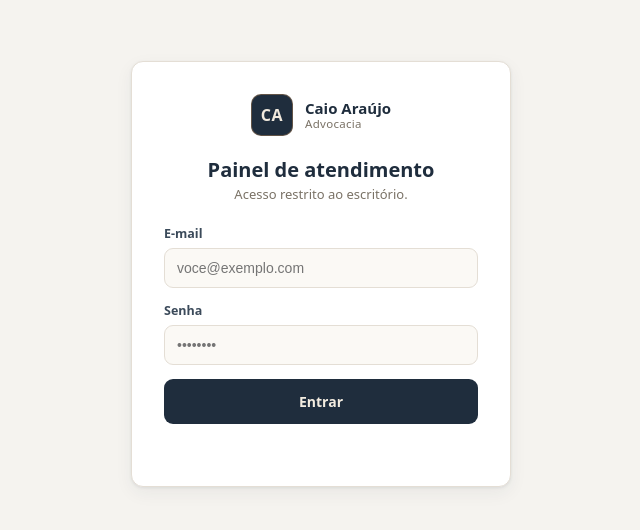
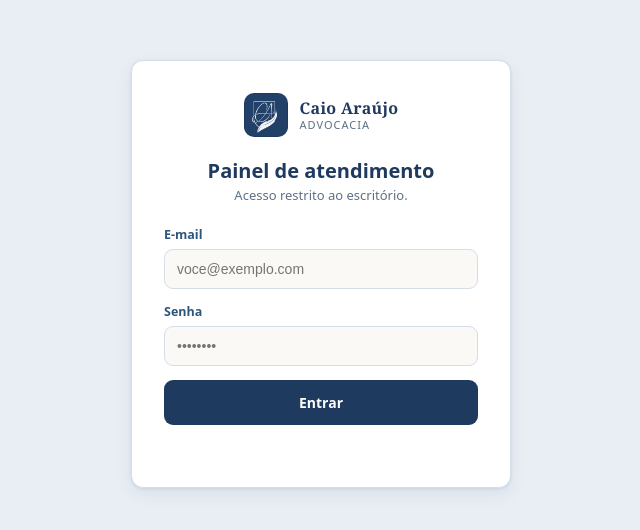
Before and after one commit to caioaugusto323-max/crm-caio-painel, a plain HTML site: page index.html in a window 1280 px wide. Shown: the part 126-656 px from the top of the page, without its empty margins (319-959 px from the left). Drawn offline with nearby package versions, Linux system fonts and the light colour scheme.

Commit message:
Painel na identidade oficial do Caio: cartela azul-marinho + logo real no header
Cores do brand guide (#1F3A5F/#2E567D/#5B7FA6/#E9EEF4), logo monograma embutido, nome em serifada, dark mode reharmonizado.

Co-Authored-By: Claude Opus 4.8 <noreply@anthropic.com>

```diff
--- a/index.html
+++ b/index.html
@@ -4,7 +4,7 @@
   <meta charset="utf-8" />
   <meta name="viewport" content="width=device-width, initial-scale=1" />
   <title>CRM · Caio Araújo — Advocacia</title>
-  <link rel="stylesheet" href="styles.css?v=7" />
+  <link rel="stylesheet" href="styles.css?v=8" />
 </head>
 <body>
 
--- a/styles.css
+++ b/styles.css
@@ -1,15 +1,16 @@
 :root {
-  --ink: #1f2d3d;        /* petróleo-navio: sério, confiável */
-  --ink-soft: #3b4a5a;
-  --accent: #a67c52;     /* bronze/sépia: calor sóbrio */
-  --accent-dark: #8a6440;
-  --bg: #f5f3ef;         /* off-white quente */
+  /* Identidade oficial Caio Araújo (brand guide) */
+  --ink: #1F3A5F;        /* azul-marinho: cor-assinatura */
+  --ink-soft: #2E567D;   /* azul médio: apoio */
+  --accent: #5B7FA6;     /* azul suave: interface / links */
+  --accent-dark: #3A5A80;
+  --bg: #E9EEF4;         /* off-white perolado */
   --panel: #ffffff;
-  --line: #e4ded5;
-  --muted: #7a7266;
+  --line: #D4DEE8;
+  --muted: #5E7085;      /* cinza-névoa legível */
   --danger: #b4452f;
   --ok: #3f7d58;
-  --shadow: 0 1px 3px rgba(31,45,61,.08), 0 6px 18px rgba(31,45,61,.06);
+  --shadow: 0 1px 3px rgba(31,58,95,.10), 0 6px 18px rgba(31,58,95,.07);
   --radius: 12px;
   font-family: system-ui, -apple-system, "Segoe UI", Roboto, sans-serif;
 }
@@ -23,19 +24,22 @@ button { font-family: inherit; cursor: pointer; }
 /* ---------- Marca ---------- */
 .brand { display: flex; align-items: center; gap: 12px; }
 .brand-mark {
-  display: grid; place-items: center;
-  width: 42px; height: 42px; border-radius: 10px;
-  background: var(--ink); color: #f1e9dd;
-  font-weight: 700; letter-spacing: .5px; font-size: 16px;
-  border: 1px solid rgba(166,124,82,.5);
+  display: block;
+  width: 44px; height: 44px; border-radius: 10px;
+  background: var(--ink) url("logo-caio.png") center/cover no-repeat;
+  border: 1px solid rgba(31,58,95,.35);
+  font-size: 0;   /* esconde o texto "CA" de fallback */
 }
-.brand-text { display: flex; flex-direction: column; line-height: 1.15; }
-.brand-text strong { font-size: 15px; }
-.brand-text span { font-size: 11.5px; color: var(--muted); letter-spacing: .3px; }
+.brand-text { display: flex; flex-direction: column; line-height: 1.2; }
+.brand-text strong {
+  font-family: Georgia, "Times New Roman", serif;
+  font-size: 16px; letter-spacing: .3px; color: var(--ink);
+}
+.brand-text span { font-size: 11px; color: var(--muted); letter-spacing: 1px; text-transform: uppercase; }
 
 /* ---------- Botões ---------- */
 .btn { border: 1px solid transparent; border-radius: 9px; padding: 9px 16px; font-size: 14px; font-weight: 600; transition: .15s; }
-.btn-primary { background: var(--ink); color: #f3ece0; width: 100%; padding: 12px; }
+.btn-primary { background: var(--ink); color: #FEFEFE; width: 100%; padding: 12px; }
 .btn-primary:hover { background: #16222f; }
 .btn-ghost { background: transparent; border-color: var(--line); color: var(--ink-soft); padding: 8px 12px; }
 .btn-ghost:hover { background: #efe9df; }
@@ -99,19 +103,19 @@ button { font-family: inherit; cursor: pointer; }
 .card-meta { font-size: 11.5px; color: var(--muted); margin: 0 0 7px; }
 .card-phrase { font-size: 12.5px; color: var(--ink-soft); margin: 0 0 8px; line-height: 1.35; }
 .card-tags { display: flex; flex-wrap: wrap; gap: 5px; }
-.tag { font-size: 10.5px; font-weight: 600; padding: 2px 8px; border-radius: 20px; background: #efe9df; color: var(--ink-soft); border: 1px solid var(--line); }
+.tag { font-size: 10.5px; font-weight: 600; padding: 2px 8px; border-radius: 20px; background: #E9EEF4; color: var(--ink-soft); border: 1px solid var(--line); }
 .tag--origem { background: #eef2f6; color: #3b5668; border-color: #d9e4ec; }
-.tag--proc { background: #f3ece0; color: var(--accent-dark); border-color: #e4d4bf; }
+.tag--proc { background: #E9EEF4; color: var(--accent-dark); border-color: #D4DEE8; }
 .tag--alert { background: #f8e7e2; color: var(--danger); border-color: #eccabf; }
 .tag--assunto { background: var(--accent); color: #fff; border-color: var(--accent); }
 
 /* ---------- Status / vazio ---------- */
-.board-status { position: fixed; bottom: 14px; left: 50%; transform: translateX(-50%); background: var(--ink); color: #f1e9dd; font-size: 13px; padding: 8px 16px; border-radius: 20px; box-shadow: var(--shadow); opacity: 0; transition: .25s; pointer-events: none; }
+.board-status { position: fixed; bottom: 14px; left: 50%; transform: translateX(-50%); background: var(--ink); color: #FEFEFE; font-size: 13px; padding: 8px 16px; border-radius: 20px; box-shadow: var(--shadow); opacity: 0; transition: .25s; pointer-events: none; }
 .board-status.show { opacity: 1; }
 
 /* ---------- Modal ---------- */
 .modal { position: fixed; inset: 0; display: grid; place-items: center; z-index: 20; }
-.modal-backdrop { position: absolute; inset: 0; background: rgba(31,45,61,.4); }
+.modal-backdrop { position: absolute; inset: 0; background: rgba(31,58,95,.45); }
 .modal-card { position: relative; background: var(--panel); border-radius: var(--radius); box-shadow: var(--shadow); width: min(480px, 92vw); max-height: 86vh; overflow-y: auto; padding: 26px 26px 22px; }
 .modal-close { position: absolute; top: 12px; right: 14px; border: none; background: transparent; font-size: 26px; line-height: 1; color: var(--muted); }
 .modal-card h2 { margin: 0 0 16px; font-size: 19px; }
@@ -128,16 +132,17 @@ button { font-family: inherit; cursor: pointer; }
 /* ---------- Dark mode ---------- */
 @media (prefers-color-scheme: dark) {
   :root {
-    --ink: #e8e2d6; --ink-soft: #c3bcae; --bg: #171c22; --panel: #20272f;
-    --line: #313a44; --muted: #8e8678; --accent: #c79a6b;
+    --ink: #DCE6F2; --ink-soft: #AEC2DA; --bg: #0F1B2A; --panel: #16263A;
+    --line: #294058; --muted: #8498AE; --accent: #5B7FA6;
   }
-  .brand-mark { background: #0f141a; color: #e8e2d6; }
-  .login-card input, .col-tally { background: #171c22; }
-  .tag--origem { background: #22313c; color: #9fc0d4; border-color: #2f4555; }
-  .tag--proc { background: #2b241a; color: #d9b183; border-color: #43351f; }
+  .brand-mark { background: #1F3A5F; }
+  .brand-text strong { color: var(--ink); }
+  .login-card input, .col-tally { background: #0F1B2A; }
+  .tag--origem { background: #1C3146; color: #9fc0d4; border-color: #2f4555; }
+  .tag--proc { background: #1C3146; color: #AEC2DA; border-color: #2f4555; }
   .tag--alert { background: #3a211b; color: #e39b86; border-color: #5a2f25; }
-  .col { background: #1b2127; }
-  .col-body.drag-over { background: #232c35; }
+  .col { background: #132232; }
+  .col-body.drag-over { background: #1C3146; }
 }
 
 /* ========== Abas ========== */
@@ -247,7 +252,7 @@ button { font-family: inherit; cursor: pointer; }
 .regua-info p { margin: 0; font-size: 14px; line-height: 1.5; }
 .regua-ref { margin-bottom: 16px; background: var(--bg); }
 .regua-ref h3 { display: flex; align-items: center; gap: 10px; }
-.regua-tagref { font-size: 11px; font-weight: 600; color: var(--accent-dark); background: rgba(166,124,82,.14); border: 1px solid var(--line); padding: 2px 8px; border-radius: 20px; }
+.regua-tagref { font-size: 11px; font-weight: 600; color: var(--accent-dark); background: rgba(91,127,166,.16); border: 1px solid var(--line); padding: 2px 8px; border-radius: 20px; }
 .regua-ref-list { margin: 0; padding-left: 18px; color: var(--ink-soft); font-size: 13.5px; line-height: 1.6; }
 
 .regua-bloco { margin-bottom: 10px; padding: 0; overflow: hidden; }
@@ -267,7 +272,7 @@ button { font-family: inherit; cursor: pointer; }
 
 .regua-row { display: flex; gap: 12px; align-items: flex-start; padding: 12px 0; border-top: 1px solid var(--line); }
 .regua-row:first-of-type { border-top: none; }
-.regua-num { width: 24px; height: 24px; flex: none; display: grid; place-items: center; background: var(--ink); color: #f1e9dd; border-radius: 7px; font-size: 12px; font-weight: 700; margin-top: 4px; }
+.regua-num { width: 24px; height: 24px; flex: none; display: grid; place-items: center; background: var(--ink); color: #FEFEFE; border-radius: 7px; font-size: 12px; font-weight: 700; margin-top: 4px; }
 .regua-fields { flex: 1; display: flex; flex-direction: column; gap: 8px; min-width: 0; }
 .regua-fields textarea {
   font: inherit; font-size: 13.5px; width: 100%; resize: vertical;
```
Also changed, not shown: logo-caio.png (added).
